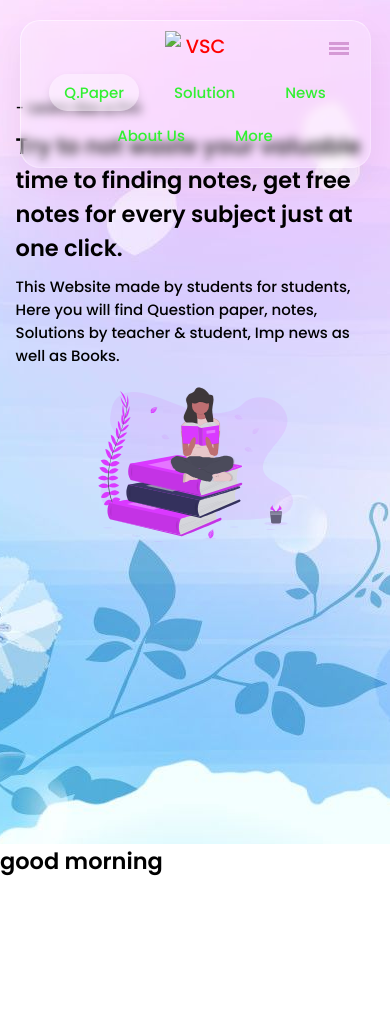
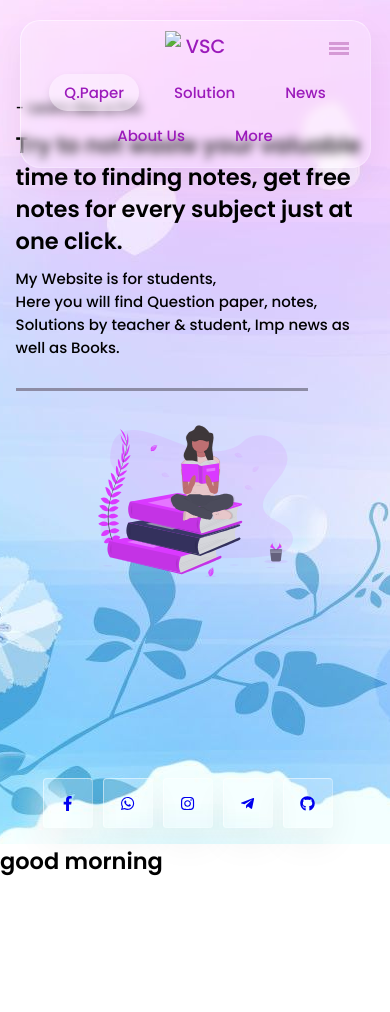
Before and after one commit to ritik3236/web, a PHP site: page / in a window 390 px wide. Shown: the top 1012 px of the page. Run offline with PHP 8.4, Linux system fonts and the light colour scheme.

Commit message:
social-icon & divider

```diff
--- a/index.html
+++ b/index.html
@@ -41,21 +41,30 @@
     <div class="content">
       <div class="about">
         <p>- Learn like a Pro</p>
-        <h1>
+        <h2>
           Try to not waste your valuable time to finding notes,
           get free notes for every subject just at one click.
-        </h1>
+        </h2>
         <p>
-          This Website made by students for students,<br> Here you will find Question paper, notes, Solutions by teacher
+          My Website is for students,<br> Here you will find Question paper, notes, Solutions by teacher
           & student, Imp news as well as Books.
         </p>
+        <div class="divider"></div>
+        <div class="social-button">
+          <ul class="social-icon">
+            <li><a href="#!"><i class="fab fa-facebook-f"></i></a></li>
+            <li><a href="#!"><i class="fab fa-whatsapp"></i></a></li>
+            <li><a href="#!"><i class="fab fa-instagram"></i></a></li>
+            <li><a href="#!"><i class="fab fa-telegram-plane"></i></a></li>
+            <li><a href="#!"><i class="fab fa-github"></i></a></li>
+          </ul>
+        </div>
       </div>
       <div>
         <img class="illustration" src="Illustration/undraw_book_lover_mkck.svg" />
       </div>
     </div>
-    <div class="social">
-    </div>
+
   </section>
 
   <section>
--- /dev/null
+++ b/scss/_mediaQuery.scss
@@ -0,0 +1,91 @@
+/* ===== MEDIA QUERIES =====*/
+
+@media screen and (max-width: 480px) {
+    body {
+        section:nth-child(1) {
+            padding: 6rem 4vw 4vw 4vw;
+        }
+    }
+
+    header {
+        flex-direction: column;
+        padding: 10px;
+        grid-gap: 10px;
+
+        div.menu-btn {
+            display: flex;
+            flex-direction: column;
+            position: absolute;
+            right: 20px;
+            top: 20px;
+        }
+
+        span {
+            width: 20px;
+            height: 3px;
+            background: $ham-color;
+            margin: 1px 1px;
+            transition: all .3s ease-in-out;
+        }
+
+        .navigation.nav-hide {
+            display: none;
+        }
+
+        ul {
+            flex-wrap: wrap;
+            justify-content: center;
+
+            li {
+                margin: 10px;
+            }
+        }
+    }
+
+    .menu-btn.open {
+        span {
+
+            &:nth-child(2) {
+                transform: translateX(-10px);
+                background: transparent;
+            }
+
+            &:nth-child(1) {
+                transform: rotate(45deg) translate(3px, 4px);
+            }
+
+            &:nth-child(3) {
+                transform: rotate(-45deg) translate(3px, -4px);
+            }
+        }
+    }
+
+    .content {
+        flex-direction: column;
+        gap: 15px;
+
+        .illustration {
+
+            width: 50vw;
+            transform: translate(0);
+        }
+
+        .social-button {
+            position: absolute;
+            bottom: 16px;
+            left: 11%;
+        }
+    }
+}
+
+@keyframes animate {
+
+    0%,
+    100% {
+        transform: translateY(-30px);
+    }
+
+    50% {
+        transform: translateY(30px);
+    }
+}
--- a/scss/_mixins.scss
+++ b/scss/_mixins.scss
@@ -4,7 +4,8 @@
     align-items: center;
     flex-direction: $direction;
 }
-@mixin backBorder($radius){
+
+@mixin backBorder($radius) {
     background: rgba(255, 255, 255, 0.2);
     box-shadow: 0 15px 35px rgba(0, 0, 0, 0.05);
     border: 1px solid rgba(255, 255, 255, 0.25);
@@ -12,3 +13,7 @@
     border-left: 1px solid rgba(255, 255, 255, 0.5);
     border-radius: $radius;
 }
+
+@mixin divider($color) {
+    border-top: 3px solid $color;
+}
--- a/scss/_variables.scss
+++ b/scss/_variables.scss
@@ -3,18 +3,21 @@
 /*===== VARIABLES CSS =====*/
 
 /*===== Colors & Background =====*/
-$primary-color:red;
-$primary-color-dark:rgb(206, 3, 3);
+$primary-color:#9b1abb;
+$primary-color-dark:#9b1abb;
 $primary-color-darken:rgb(173, 7, 7);
-$secondary-color:rgb(50, 240, 50);
+$secondary-color:#9b1abb;
 $secondary-color-dark:rgb(5, 179, 5);
 $secondary-color-darken:rgb(2, 95, 2);
 $white-color:#FCF8F8;
 $ham-color: #c983c7bf;
+$divider-color:#8d8ca5;
 $backpic: url(/back.jpg);
 
+
 /*===== Font and typography =====*/
-$body-font: 'Poppins',sans-serif;
+$body-font: 'Poppins',
+sans-serif;
 $normal-font-size: .938rem;
 $medium-font-size: 1.2rem;
 $big-font-size: 2.5rem;
@@ -28,6 +31,7 @@
         $big-font-size: 2.5rem;
     }
 }
+
 *,
 ::before,
 ::after {
@@ -37,9 +41,10 @@
     font-family: $body-font;
 }
 
-a{
+a {
     text-decoration: none;
 }
-li{
+
+li {
     list-style: none;
 }
--- a/scss/style1.css
+++ b/scss/style1.css
@@ -116,7 +116,7 @@
 header .logo {
   display: flex;
   align-items: center;
-  color: red;
+  color: #9b1abb;
   font-size: 1.2rem;
   gap: 5px;
 }
@@ -131,7 +131,7 @@
 }
 
 header ul li a {
-  color: #32f032;
+  color: #9b1abb;
   padding: 8px 15px;
   cursor: pointer;
   transition: all .3s ease-in-out;
@@ -157,14 +157,44 @@
   gap: 10px;
 }
 
+.content .about h2 {
+  line-height: 2rem;
+}
+
 .content .illustration {
   width: 42vw;
   transform: translate(20px);
 }
 
+.content .divider {
+  border-top: 3px solid #8d8ca5;
+  margin: 19px 17vw 19px 0;
+}
+
+.content .social-icon {
+  display: flex;
+  gap: 10px;
+}
+
+.content .social-icon a {
+  width: 50px;
+  height: 50px;
+  display: flex;
+  justify-content: center;
+  align-items: center;
+  flex-direction: row;
+  background: rgba(255, 255, 255, 0.2);
+  box-shadow: 0 15px 35px rgba(0, 0, 0, 0.05);
+  border: 1px solid rgba(255, 255, 255, 0.25);
+  border-top: 1px solid rgba(255, 255, 255, 0.5);
+  border-left: 1px solid rgba(255, 255, 255, 0.5);
+  border-radius: 4px;
+}
+
 /*===== HOME =====*/
+/*===== Media Query & Keyframes =====*/
 /* ===== MEDIA QUERIES =====*/
-@media screen and (max-width: 768px) {
+@media screen and (max-width: 480px) {
   body section:nth-child(1) {
     padding: 6rem 4vw 4vw 4vw;
   }
@@ -209,11 +239,16 @@
   }
   .content {
     flex-direction: column;
-    gap: 20px;
+    gap: 15px;
   }
   .content .illustration {
     width: 50vw;
     transform: translate(0);
+  }
+  .content .social-button {
+    position: absolute;
+    bottom: 16px;
+    left: 11%;
   }
 }
 
--- a/scss/style1.scss
+++ b/scss/style1.scss
@@ -1,5 +1,6 @@
 @import 'variables';
 @import 'mixins';
+
 
 /*===== LAYOUT =====*/
 body {
@@ -126,98 +127,37 @@
         display: flex;
         flex-direction: column;
         gap: 10px;
+
+        h2 {
+            line-height: 2rem;
+        }
     }
 
     .illustration {
         width: 42vw;
         transform: translate(20px);
     }
+
+    .divider {
+        @include divider($divider-color);
+        margin: 19px 17vw 19px 0;
+    }
+
+    .social-icon {
+        display: flex;
+        gap: 10px;
+
+        a {
+
+            width: 50px;
+            height: 50px;
+            @include flexCenter(row);
+            @include backBorder(4px);
+        }
+    }
 }
 
 /*===== HOME =====*/
 
-
-/* ===== MEDIA QUERIES =====*/
-
-@media screen and (max-width: 768px) {
-    body {
-        section:nth-child(1) {
-            padding: 6rem 4vw 4vw 4vw;
-        }
-    }
-
-    header {
-        flex-direction: column;
-        padding: 10px;
-        grid-gap: 10px;
-
-        div.menu-btn {
-            display: flex;
-            flex-direction: column;
-            position: absolute;
-            right: 20px;
-            top: 20px;
-        }
-
-        span {
-            width: 20px;
-            height: 3px;
-            background: $ham-color;
-            margin: 1px 1px;
-            transition: all .3s ease-in-out;
-        }
-
-        .navigation.nav-hide {
-            display: none;
-        }
-
-        ul {
-            flex-wrap: wrap;
-            justify-content: center;
-
-            li {
-                margin: 10px;
-            }
-        }
-    }
-
-    .menu-btn.open {
-        span {
-
-            &:nth-child(2) {
-                transform: translateX(-10px);
-                background: transparent;
-            }
-
-            &:nth-child(1) {
-                transform: rotate(45deg) translate(3px, 4px);
-            }
-
-            &:nth-child(3) {
-                transform: rotate(-45deg) translate(3px, -4px);
-            }
-        }
-    }
-
-    .content {
-        flex-direction: column;
-        gap: 20px;
-
-        .illustration {
-            width: 50vw;
-            transform: translate(0);
-        }
-    }
-}
-
-@keyframes animate {
-
-    0%,
-    100% {
-        transform: translateY(-30px);
-    }
-
-    50% {
-        transform: translateY(30px);
-    }
-}
+/*===== Media Query & Keyframes =====*/
+@import 'mediaQuery';
```
